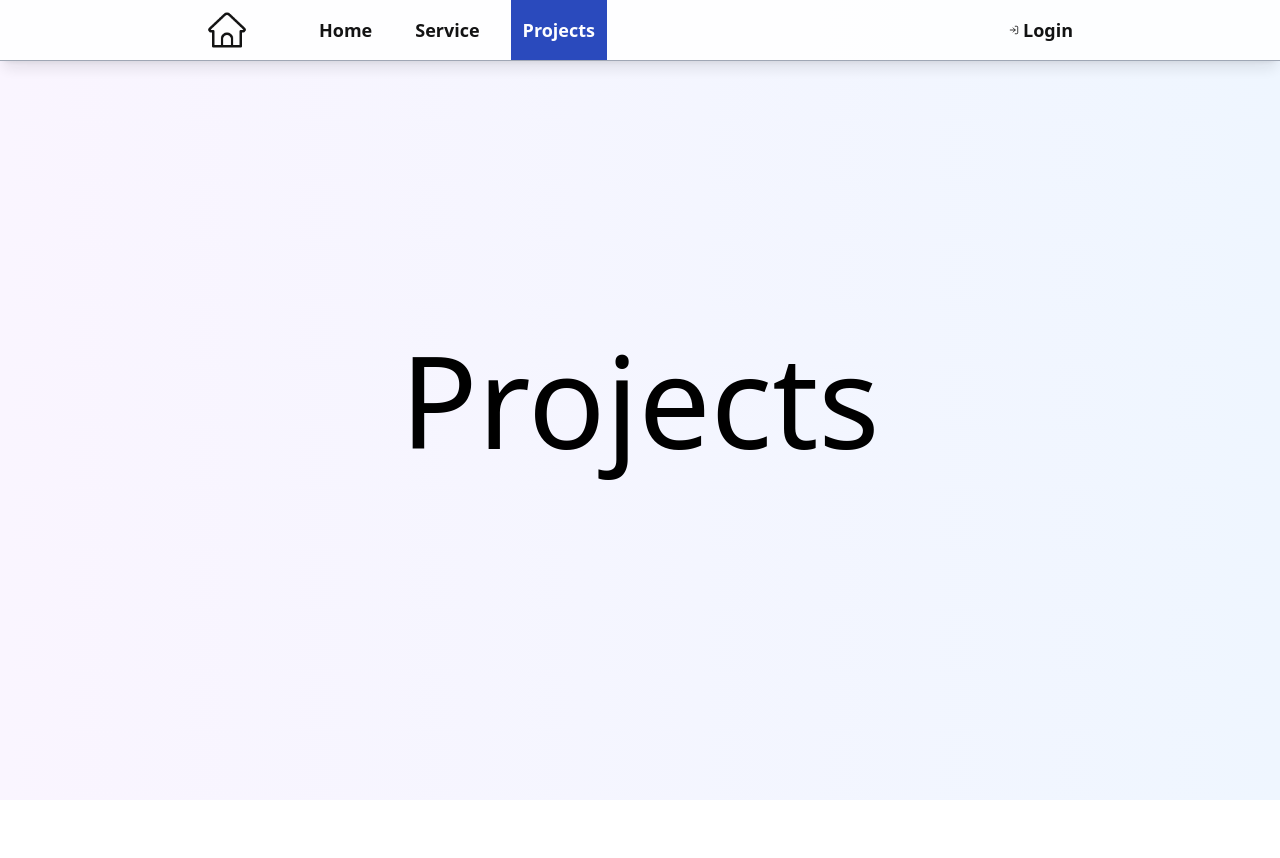
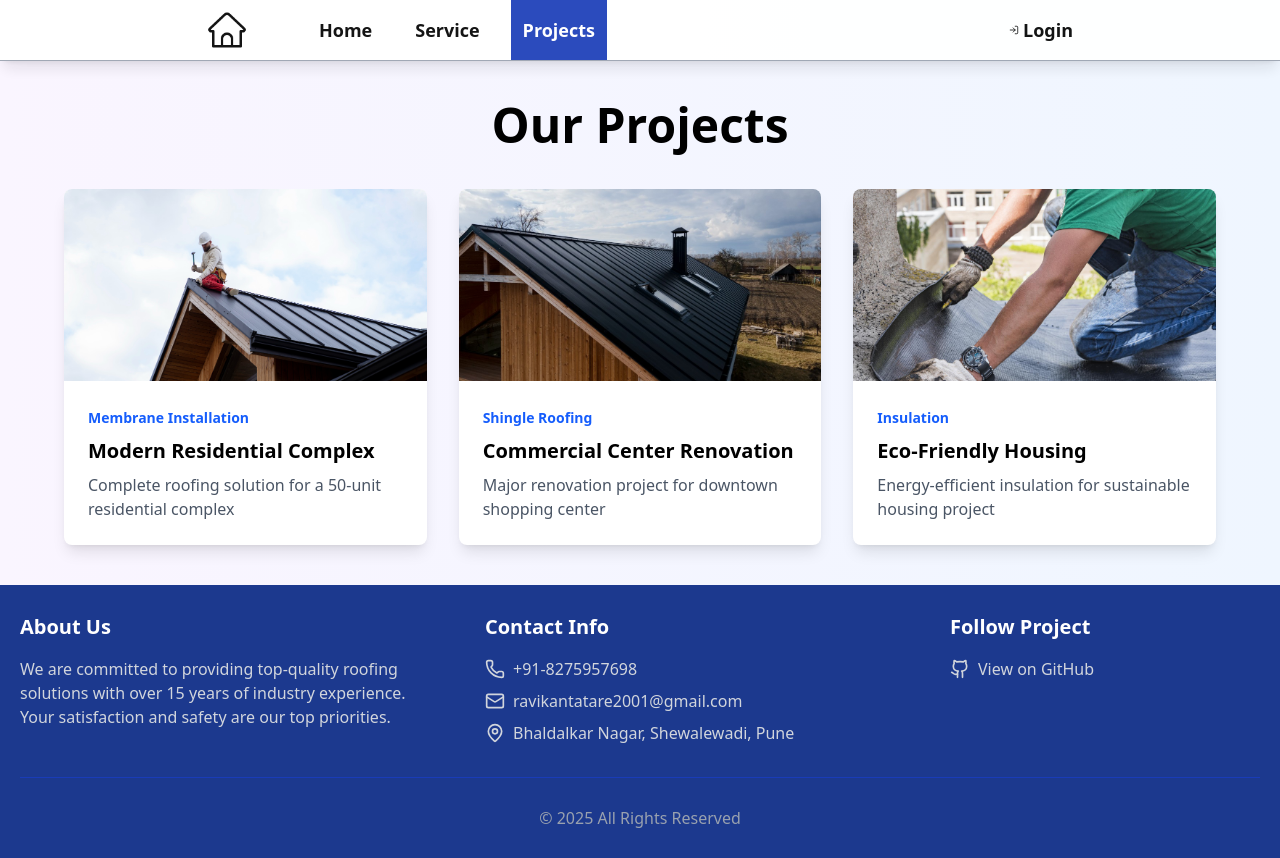
Before and after one commit to ravikanttarare95/ravi-ro-tailwind, a React (Vite) app: page /projects in a window 1280 px wide. Before the commit the page ends 800 px from the top, so only its background shows below. Built offline with nearby package versions, Linux system fonts and the light colour scheme.

Commit message:
Created Footer and added content to service and projects page

```diff
--- a/src/App.jsx
+++ b/src/App.jsx
@@ -13,11 +13,13 @@ import SummaryCardPhoto3 from "./../public/summary-insulation.jpg";
 import Button from "./Components/Button.jsx";
 import MailImg from "./../public/mail-img.png";
 import ContactForm from "./Components/ContactForm.jsx";
+import Footer from "./Components/Footer.jsx";
 
 function App() {
   return (
-    <div>
+    <div className="min-h-screen flex flex-col">
       <Navbar active={"home"} />
+      <div className="flex-grow">
         <div className="relative w-full h-[40vh] sm:h-[60vh] md:h-[70vh] ">
           <img
             src={HeroImg}
@@ -31,8 +33,8 @@ function App() {
             </h1>
             <p className="text-white text-xs sm:text-base md:text-lg max-w-2xl">
               We provide the best security solutions to ensure your home is safe
-            and secure. Our team of experts is dedicated to delivering top-notch
-            service and support to meet all your security needs.
+              and secure. Our team of experts is dedicated to delivering
+              top-notch service and support to meet all your security needs.
             </p>
           </div>
         </div>
@@ -41,8 +43,9 @@ function App() {
             <h2 className="text-4xl mb-5">Featured Services</h2>
             <p>
               Discover our comprehensive range of roofing solutions designed to
-            protect and enhance your property. From traditional installations to
-            modern roofing technologies, we deliver excellence in every project.
+              protect and enhance your property. From traditional installations
+              to modern roofing technologies, we deliver excellence in every
+              project.
             </p>
           </div>
           <div className="flex justify-center flex-wrap gap-10">
@@ -116,6 +119,8 @@ function App() {
           </div>
         </div>
       </div>
+      <Footer />
+    </div>
   );
 }
 
--- /dev/null
+++ b/src/Components/Footer.jsx
@@ -0,0 +1,52 @@
+import React from "react";
+import { Github, Mail, Phone, MapPin } from "lucide-react";
+
+function Footer() {
+  return (
+    <footer className="bg-blue-900 text-white py-7">
+      <div className=" px-5">
+        <div className="flex flex-wrap justify-between gap-8">
+          <div className="w-full md:w-1/3">
+            <h3 className="text-xl font-bold mb-4">About Us</h3>
+            <p className="text-gray-300">
+              We are committed to providing top-quality roofing solutions with
+              over 15 years of industry experience. Your satisfaction and safety
+              are our top priorities.
+            </p>
+          </div>
+          <div className="w-full md:w-1/3">
+            <h3 className="text-xl font-bold mb-4">Contact Info</h3>
+            <div className="flex flex-col gap-2 text-gray-300">
+              <p className="flex items-center gap-2">
+                <Phone size={20} /> +91-8275957698
+              </p>
+              <p className="flex items-center gap-2">
+                <Mail size={20} /> ravikantatare2001@gmail.com
+              </p>
+              <p className="flex items-center gap-2">
+                <MapPin size={20} /> Bhaldalkar Nagar, Shewalewadi, Pune
+              </p>
+            </div>
+          </div>
+          <div className="w-full md:w-1/4">
+            <h3 className="text-xl font-bold mb-4">Follow Project</h3>
+            <a
+              href="https://github.com/ravikanttarare95/ravi-ro-tailwind.git"
+              className="flex items-center gap-2 text-gray-300 hover:text-white transition-colors"
+              target="_blank"
+              rel="noopener noreferrer" ////////////////
+            >
+              <Github size={20} />
+              View on GitHub
+            </a>
+          </div>
+        </div>
+        <div className="mt-8 pt-7 border-t border-blue-800 text-center text-gray-400">
+          <p>&copy; {new Date().getFullYear()} All Rights Reserved</p>
+        </div>
+      </div>
+    </footer>
+  );
+}
+
+export default Footer;
--- a/src/views/Login.jsx
+++ b/src/views/Login.jsx
@@ -2,12 +2,14 @@ import React from "react";
 import Navbar from "../Components/Navbar";
 import LoginForm from "../Components/LoginForm";
 import LoginImg from "./../../public/login.png";
+import Footer from "../Components/Footer";
 
 function Login() {
   return (
-    <div>
+    <div className="min-h-screen flex flex-col">
       <Navbar active={"login"} />
-      <div className="max-w-300 flex flex-col gap-20 sm:flex-row justify-around items-center flex-wrap mx-auto md:mt-10 p-5  sm:p-10 duration-300">
+      <div className="flex-grow">
+        <div className="max-w-300 flex flex-col gap-20 sm:flex-row justify-around items-center flex-wrap mx-auto md:mt-10 p-5 sm:p-10 duration-300">
           <img
             src={LoginImg}
             alt="Image"
@@ -16,6 +18,8 @@ function Login() {
           <LoginForm />
         </div>
       </div>
+      <Footer />
+    </div>
   );
 }
 
--- a/src/views/Projects.jsx
+++ b/src/views/Projects.jsx
@@ -1,13 +1,68 @@
 import React from "react";
 import Navbar from "./../Components/Navbar";
+import Footer from "./../Components/Footer";
+import SummaryCardPhoto1 from "./../../public/summary-membrane.jpg";
+import SummaryCardPhoto2 from "./../../public/summary-shingle.jpg";
+import SummaryCardPhoto3 from "./../../public/summary-insulation.jpg";
 
 function Projects() {
+  const projects = [
+    {
+      title: "Modern Residential Complex",
+      image: SummaryCardPhoto1,
+      category: "Membrane Installation",
+      description:
+        "Complete roofing solution for a 50-unit residential complex",
+    },
+    {
+      title: "Commercial Center Renovation",
+      image: SummaryCardPhoto2,
+      category: "Shingle Roofing",
+      description: "Major renovation project for downtown shopping center",
+    },
+    {
+      title: "Eco-Friendly Housing",
+      image: SummaryCardPhoto3,
+      category: "Insulation",
+      description:
+        "Energy-efficient insulation for sustainable housing project",
+    },
+  ];
+
   return (
-    <div>
-      <Navbar active={"projects"}/>
-      <h1 className="text-[clamp(4rem,10vw,8rem)] fixed top-1/2 -translate-y-1/2 left-1/2 -translate-x-1/2">
-        Projects
-      </h1>
+    <div className="min-h-screen flex flex-col">
+      <Navbar active={"projects"} />
+      <div className="flex py-10 px-5">
+        <div className="max-w-6xl mx-auto">
+          <h1 className="text-4xl md:text-5xl font-bold text-center mb-10">
+            Our Projects
+          </h1>
+          <div className="grid grid-cols-1 md:grid-cols-2 lg:grid-cols-3 gap-8">
+            {projects.map((project, index) => (
+              <div
+                key={index}
+                className="bg-white rounded-lg overflow-hidden shadow-lg hover:shadow-xl transition-shadow"
+              >
+                <img
+                  src={project.image}
+                  alt={project.title}
+                  className="w-full h-48 object-cover hover:scale-105 transition-transform duration-300"
+                />
+                <div className="p-6">
+                  <span className="text-blue-600 text-sm font-semibold">
+                    {project.category}
+                  </span>
+                  <h3 className="text-xl font-semibold mt-2">
+                    {project.title}
+                  </h3>
+                  <p className="text-gray-600 mt-2">{project.description}</p>
+                </div>
+              </div>
+            ))}
+          </div>
+        </div>
+      </div>
+      <Footer />
     </div>
   );
 }
--- a/src/views/Service.jsx
+++ b/src/views/Service.jsx
@@ -1,13 +1,78 @@
 import React from "react";
 import Navbar from "./../Components/Navbar";
+import Footer from "./../Components/Footer";
+import { CheckCircle } from "lucide-react";
 
 function Service() {
+  const services = [
+    {
+      title: "Torch-On Roofing",
+      description:
+        "Professional installation of torch-on membrane systems for flat roofs",
+      features: [
+        "Waterproof Protection",
+        "Long-lasting Durability",
+        "Expert Installation",
+      ],
+    },
+    {
+      title: "Skylight Solutions",
+      description:
+        "Installation and repair of modern skylights for natural lighting",
+      features: ["Energy Efficient", "UV Protection", "Weatherproof Design"],
+    },
+    {
+      title: "Insulation Services",
+      description: "Complete insulation solutions for temperature control",
+      features: [
+        "Energy Savings",
+        "Temperature Control",
+        "Moisture Protection",
+      ],
+    },
+    {
+      title: "Ventilation Systems",
+      description: "Advanced ventilation solutions for optimal airflow",
+      features: [
+        "Improved Air Quality",
+        "Moisture Control",
+        "Energy Efficiency",
+      ],
+    },
+  ];
+
   return (
-    <div>
-      <Navbar active={"service"}/>
-      <h1 className="text-[clamp(4rem,10vw,8rem)] fixed top-1/2 -translate-y-1/2 left-1/2 -translate-x-1/2">
-        Service
-      </h1>
+    <div className="min-h-screen flex flex-col">
+      <Navbar active={"service"} />
+      <div className="flex py-10 px-5">
+        <div className="max-w-6xl mx-auto">
+          <h1 className="text-4xl md:text-5xl font-bold text-center mb-10">
+            Our Services
+          </h1>
+          <div className="grid grid-cols-1 md:grid-cols-2 gap-8">
+            {services.map((service, index) => (
+              <div
+                key={index}
+                className="bg-white p-6 rounded-lg shadow-lg hover:shadow-xl transition-shadow"
+              >
+                <h2 className="text-2xl font-semibold mb-4 text-blue-900">
+                  {service.title}
+                </h2>
+                <p className="text-gray-600 mb-4">{service.description}</p>
+                <ul className="space-y-2">
+                  {service.features.map((feature, idx) => (
+                    <li key={idx} className="flex items-center gap-2">
+                      <CheckCircle className="text-green-500" size={20} />
+                      <span>{feature}</span>
+                    </li>
+                  ))}
+                </ul>
+              </div>
+            ))}
+          </div>
+        </div>
+      </div>
+      <Footer />
     </div>
   );
 }
```
Lines whose indentation alone changed are shown as unchanged.
